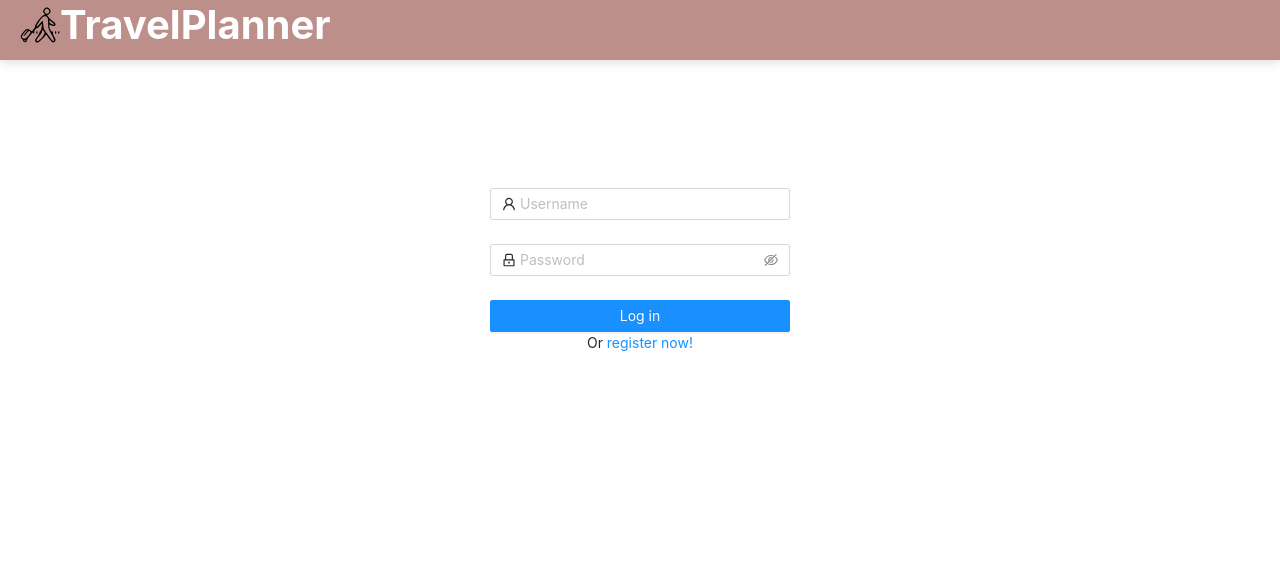
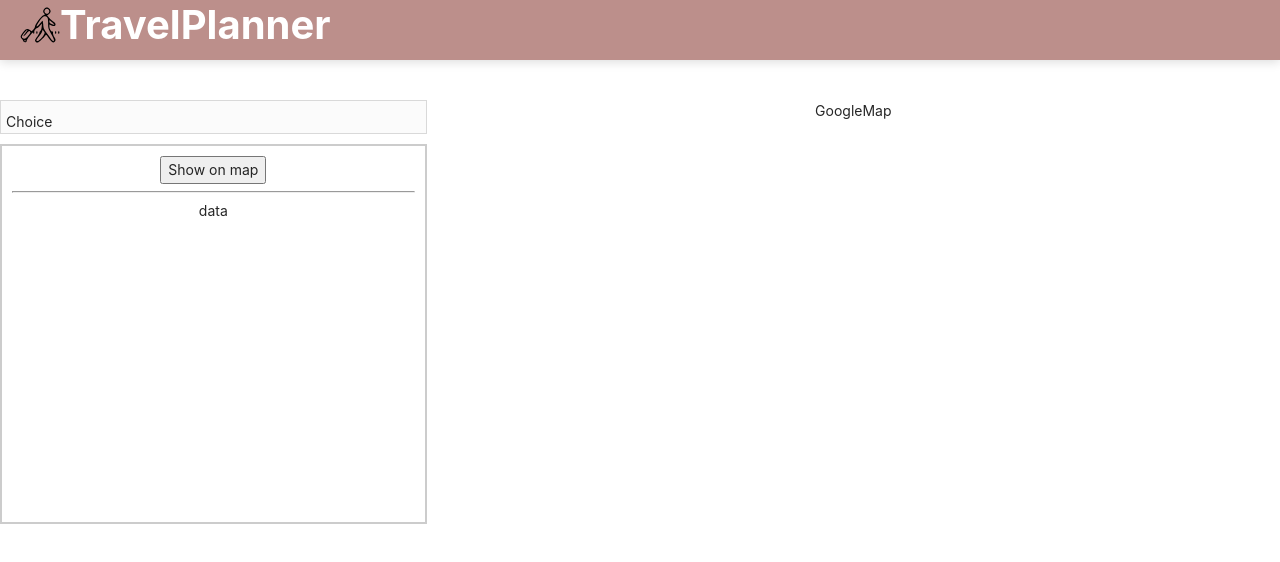
Before and after one commit to qinlinwu/travelplanner-web, a React (Create React App) app: page /home in a window 1280 px wide. Before the commit this address led to /login. Shown: the top 562 px of the page. Built offline with nearby package versions, Linux system fonts and the light colour scheme.

Commit message:
3 components on home to further modification

```diff
--- a/package.json
+++ b/package.json
@@ -37,5 +37,6 @@
       "last 1 firefox version",
       "last 1 safari version"
     ]
-  }
+  },
+  "proxy": "http://localhost:8080"
 }
--- a/src/components/App.js
+++ b/src/components/App.js
@@ -27,6 +27,7 @@ function App() {
     <div className="App">
       <TopBar isLoggedIn={isLoggedIn} handleLogout={logout}/>
       <Main isLoggedIn={isLoggedIn} handleLoggedIn={loggedIn}/>
+
     </div>
   );
 }
--- /dev/null
+++ b/src/components/Choice.js
@@ -0,0 +1,13 @@
+import React, {Component} from 'react';
+
+class Choice extends Component {
+    render() {
+        return (
+            <div className="choice-setting">
+                Choice
+            </div>
+        );
+    }
+}
+
+export default Choice;
--- /dev/null
+++ b/src/components/GoogleMap.js
@@ -0,0 +1,13 @@
+import React, {Component} from 'react';
+
+class GoogleMap extends Component {
+    render() {
+        return (
+            <div>
+                GoogleMap
+            </div>
+        );
+    }
+}
+
+export default GoogleMap;
--- a/src/components/Home.js
+++ b/src/components/Home.js
@@ -1,10 +1,23 @@
-import React, { Component } from 'react'
+import React, {Component} from 'react';
+import { Row, Col } from 'antd';
+import Choice from './Choice';
+import PointList from './PointList';
+import GoogleMap from './GoogleMap';
+
 
 class Home extends Component {
   render() {
     return (
-      <div>Home</div>
-    )
+      <Row className='main'>
+          <Col span={8} className="left-side">
+              <Choice/>
+              <PointList/>
+          </Col>
+          <Col span={16} className="right-side">
+              <GoogleMap/>
+          </Col>
+      </Row>
+  );
   }
 }
 export default Home
--- a/src/components/Main.js
+++ b/src/components/Main.js
@@ -15,9 +15,9 @@ function Main(props){
   );
 };
 
-  const showHome = () => {
-    return isLoggedIn ? <Home /> : <Redirect to="/login" />;
-};
+//   const showHome = () => {
+//     return isLoggedIn ? <Home /> : <Redirect to="/login" />;
+// };
 
     return (
       <div className="main">
@@ -25,7 +25,7 @@ function Main(props){
           <Route path="/" exact render={showLogin} />
           <Route path="/login" render={showLogin} />
           <Route path="/register" component={Register} />
-          <Route path="/home" render={showHome} />
+          <Route path="/home" component={Home} />
         </Switch>
       </div>
     )
--- /dev/null
+++ b/src/components/PointList.js
@@ -0,0 +1,19 @@
+import React, {Component} from 'react';
+
+class SatelliteList extends Component {
+    render() {
+        return (
+            <div className="point-list-box">
+                <div className="btn-container">
+                    <button
+                        className="sat-list-btn"
+                    >Show on map</button>
+                </div>
+                <hr/>
+                <div>data</div>
+            </div>
+        );
+    }
+}
+
+export default SatelliteList;
--- a/src/index.css
+++ b/src/index.css
@@ -5,6 +5,8 @@
 @import "./styles/Login.css";
 @import "./styles/Register.css";
 @import "./styles/Home.css";
+@import "./styles/Choice.css";
+@import "./styles/PointList.css";
 
 body {
   margin: 0;
--- /dev/null
+++ b/src/styles/Choice.css
@@ -0,0 +1,7 @@
+.choice-setting {
+    width: 100%;
+    background-color: #fbfbfb;
+    border: 1px solid #d9d9d9;
+    padding: 10px 10px 0px 5px;
+    text-align: left;
+}
--- /dev/null
+++ b/src/styles/PointList.css
@@ -0,0 +1,10 @@
+.point-list-box {
+    border: 2px solid #ccc;
+    height: 380px;
+    margin-top: 10px;
+    padding: 10px;
+}
+
+.btn-container {
+    text-align: center;
+}
```
